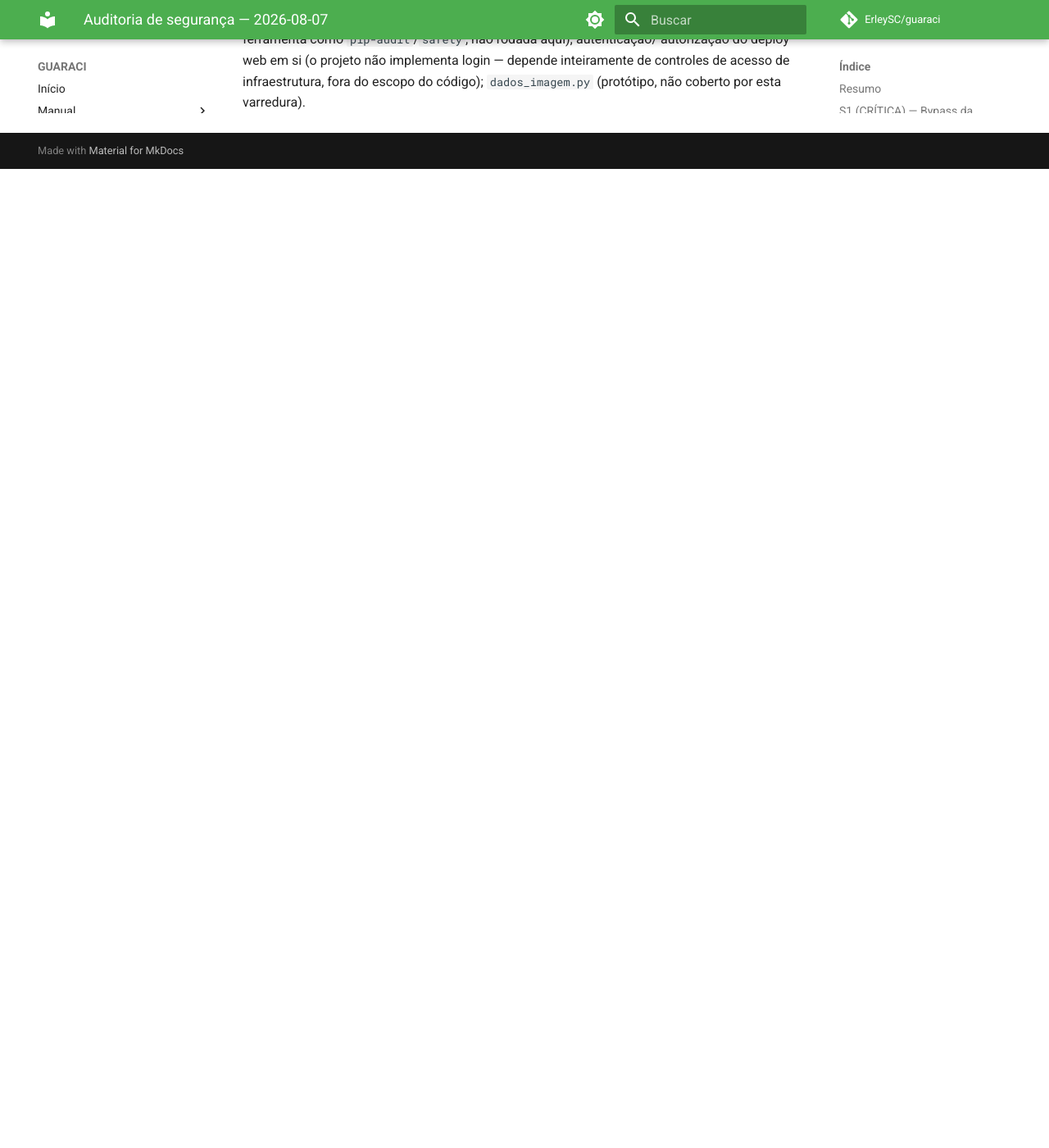
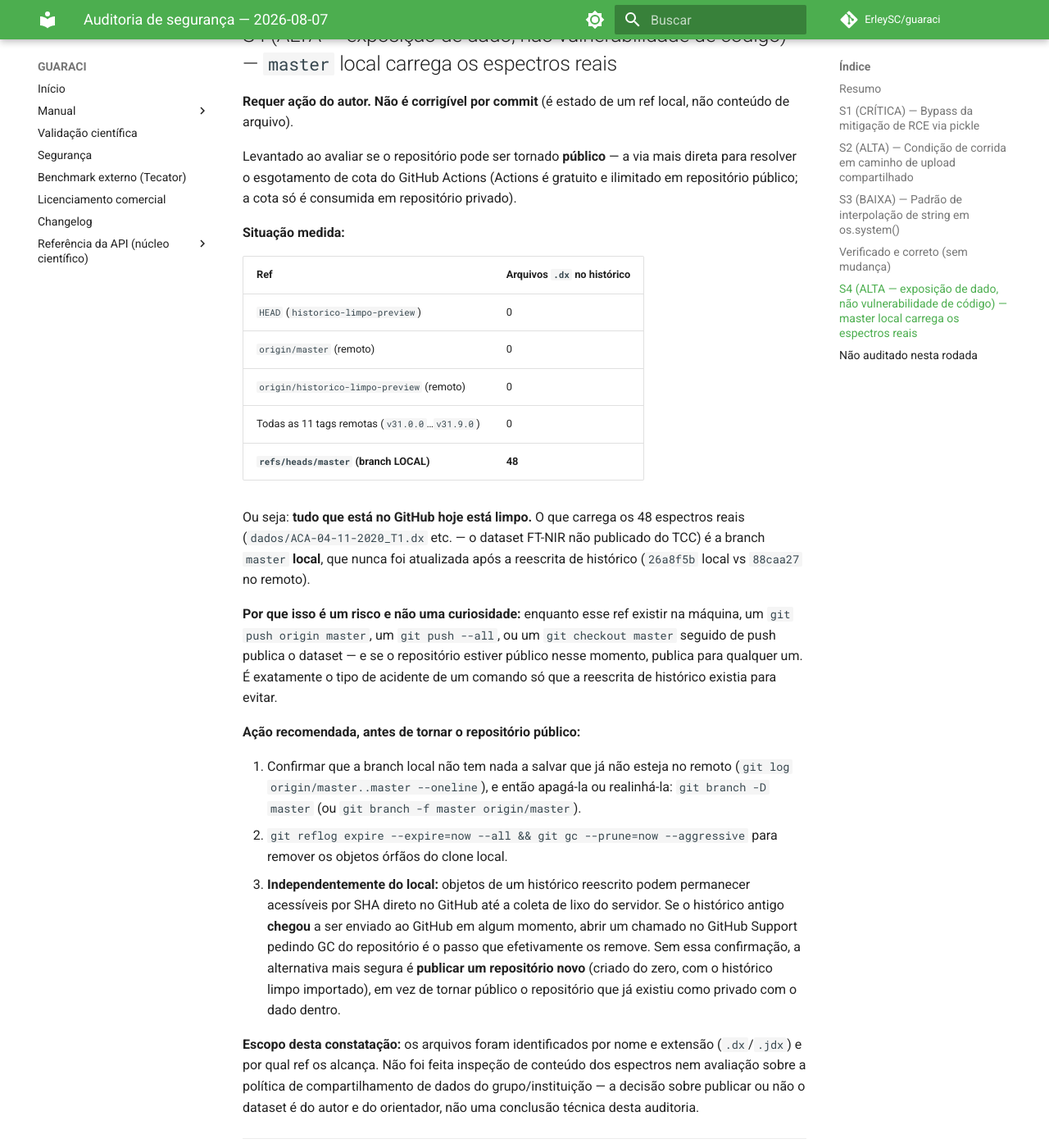
Before and after one commit to ErleySC/guaraci, an MkDocs documentation site: the page built from docs/auditoria/AUDITORIA_SEGURANCA_2026-08-07.md, in a window 1280 px wide and 1400 px high, scrolled down 3733 px. Shown: the whole window at 82% size. Built offline with MkDocs 1.6.1 and Material for MkDocs 9.7.7, drawn with Linux system fonts in a browser that asks for light colours; comment, search, counter and statistics services are not loaded; before the commit the page ends 3939 px from its top, so only the background shows below that; some of the changed text lies outside the part shown.

Commit message:
chore: revisao final de release — corrige P7 desatualizado, registra S4, CI local
REVISAO PRE-RELEASE. Estado verificado rodando os comandos, nao de
memoria: 701 testes passam (2 skip), ruff limpo no repo inteiro, mypy
limpo nos 7 modulos puros, gate do nucleo cientifico (P4) em 96%,
pip-audit sem CVE via OSV, versao consistente em pyproject/config.py/
CITATION.cff (31.9.0, sem version drift).

[P7 DESATUALIZADO] O checklist afirmava que requirements-lock.txt "nao
existe ainda". FALSO -- existe, tem 117 linhas de pins exatos gerados de
um venv real e testado, inclui prcv==1.2.1 do extra [robusto], e os pins
batem exatamente com o ambiente instalado. Criado em f0387e7, regenerado
em 20e846f e 3784c45. Tambem faltava [robusto] na lista de extras.
Corrigido: o unico item realmente em aberto do P7 e' a publicacao no
PyPI em si (depende da conta do autor).

[S4 -- NOVO ACHADO, requer acao do autor] Levantado ao avaliar se o repo
pode ser tornado publico (via mais direta p/ resolver a cota do Actions,
que e' gratuito e ilimitado em repo publico). TUDO que esta no GitHub
hoje esta limpo: origin/master, origin/historico-limpo-preview e as 11
tags remotas tem 0 arquivos .dx. Mas a branch `master` LOCAL (26a8f5b,
nunca realinhada apos a reescrita de historico -- o remoto esta em
88caa27) ainda carrega os 48 espectros reais do TCC. Enquanto esse ref
existir, um `git push origin master` / `git push --all` publica o
dataset. Documentado com a acao recomendada e a ressalva de que objetos
de historico reescrito podem persistir no servidor ate' GC -- por isso a
alternativa mais segura p/ publicar e' um repo novo, nao tornar publico
o que ja existiu privado com o dado dentro. NAO e' corrigivel por
commit: e' estado de ref local + decisao do autor/orientador sobre o
dataset.

[CI LOCAL] scripts/ci_local.sh roda os 4 gates do workflow na mesma
ordem (ruff -> mypy -> pytest+cobertura>=60% -> nucleo>=95%). Enquanto a
cota do Actions estiver esgotada, e' a unica verificacao automatizada
disponivel. Documenta explicitamente que NAO substitui a matriz de
SO/versao do CI -- bug especifico de plataforma continua so' aparecendo
la'.

```diff
--- a/docs/auditoria/AUDITORIA_SEGURANCA_2026-08-07.md
+++ b/docs/auditoria/AUDITORIA_SEGURANCA_2026-08-07.md
@@ -13,6 +13,7 @@ descartar.
 | S1 | Bypass da mitigação de RCE via pickle (`GUARACI_DISABLE_MODEL_UPLOAD`) | **CRÍTICA** | ✅ Corrigido |
 | S2 | Condição de corrida em arquivo temp compartilhado (multi-usuário) | ALTA | ✅ Corrigido |
 | S3 | Interpolação de string em `os.system()` (padrão de injeção de comando) | BAIXA | ✅ Corrigido |
+| S4 | Branch `master` LOCAL ainda contém 48 espectros reais no histórico | **ALTA** (dado, não código) | ⚠️ Requer ação do autor |
 
 **Verificado e correto, sem achado:** guarda de `joblib.load` (P5,
 `carregar_modelo`/`SecurityError`/manifesto SHA-256), ausência de
@@ -145,6 +146,63 @@ uso atual.
   `github.event.*` (título de PR, nome de branch) diretamente em comandos
   de shell — o vetor clássico de injeção de script em GitHub Actions.
 
+## S4 (ALTA — exposição de dado, não vulnerabilidade de código) — `master` local carrega os espectros reais
+
+**Requer ação do autor. Não é corrigível por commit** (é estado de um ref
+local, não conteúdo de arquivo).
+
+Levantado ao avaliar se o repositório pode ser tornado **público** — a via
+mais direta para resolver o esgotamento de cota do GitHub Actions (Actions
+é gratuito e ilimitado em repositório público; a cota só é consumida em
+repositório privado).
+
+**Situação medida:**
+
+| Ref | Arquivos `.dx` no histórico |
+|---|---|
+| `HEAD` (`historico-limpo-preview`) | 0 |
+| `origin/master` (remoto) | 0 |
+| `origin/historico-limpo-preview` (remoto) | 0 |
+| Todas as 11 tags remotas (`v31.0.0`…`v31.9.0`) | 0 |
+| **`refs/heads/master` (branch LOCAL)** | **48** |
+
+Ou seja: **tudo que está no GitHub hoje está limpo.** O que carrega os 48
+espectros reais (`dados/ACA-04-11-2020_T1.dx` etc. — o dataset FT-NIR não
+publicado do TCC) é a branch `master` **local**, que nunca foi atualizada
+após a reescrita de histórico (`26a8f5b` local vs `88caa27` no remoto).
+
+**Por que isso é um risco e não uma curiosidade:** enquanto esse ref existir
+na máquina, um `git push origin master`, um `git push --all`, ou um
+`git checkout master` seguido de push publica o dataset — e se o
+repositório estiver público nesse momento, publica para qualquer um. É
+exatamente o tipo de acidente de um comando só que a reescrita de histórico
+existia para evitar.
+
+**Ação recomendada, antes de tornar o repositório público:**
+
+1. Confirmar que a branch local não tem nada a salvar que já não esteja no
+   remoto (`git log origin/master..master --oneline`), e então apagá-la ou
+   realinhá-la: `git branch -D master` (ou
+   `git branch -f master origin/master`).
+2. `git reflog expire --expire=now --all && git gc --prune=now --aggressive`
+   para remover os objetos órfãos do clone local.
+3. **Independentemente do local:** objetos de um histórico reescrito podem
+   permanecer acessíveis por SHA direto no GitHub até a coleta de lixo do
+   servidor. Se o histórico antigo **chegou** a ser enviado ao GitHub em
+   algum momento, abrir um chamado no GitHub Support pedindo GC do
+   repositório é o passo que efetivamente os remove. Sem essa confirmação,
+   a alternativa mais segura é **publicar um repositório novo** (criado do
+   zero, com o histórico limpo importado), em vez de tornar público o
+   repositório que já existiu como privado com o dado dentro.
+
+**Escopo desta constatação:** os arquivos foram identificados por nome e
+extensão (`.dx`/`.jdx`) e por qual ref os alcança. Não foi feita inspeção
+de conteúdo dos espectros nem avaliação sobre a política de compartilhamento
+de dados do grupo/instituição — a decisão sobre publicar ou não o dataset é
+do autor e do orientador, não uma conclusão técnica desta auditoria.
+
+---
+
 ## Não auditado nesta rodada
 
 Dependências de terceiros (CVEs conhecidas em versões pinadas — precisaria
```
Also changed, not shown: CLAUDE.md (+15 -5 lines), 1 other file.
